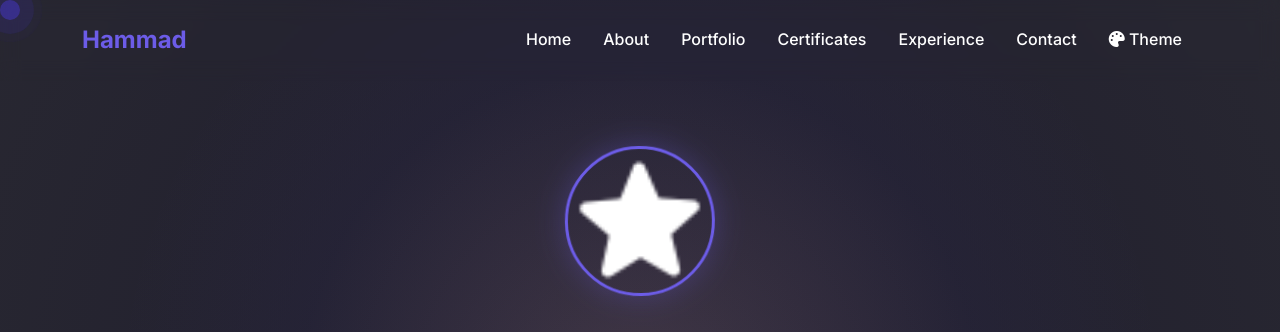
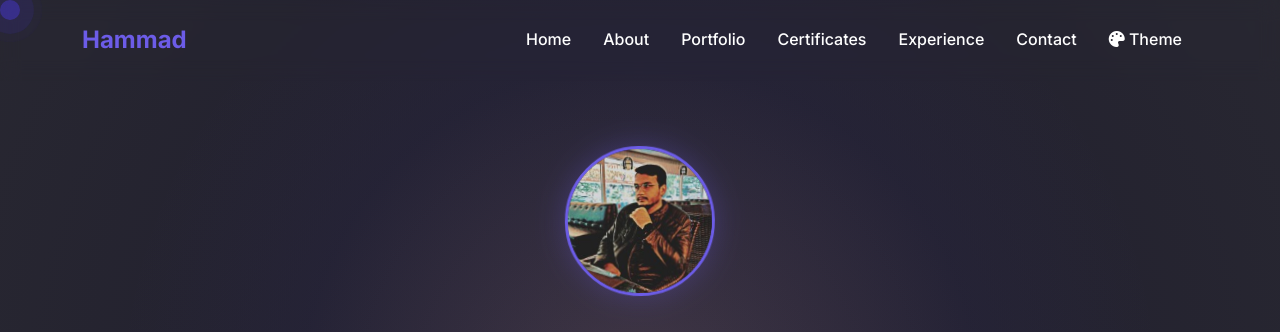
Before and after one commit to Hammadraziq/portfolio-website, a plain HTML site: page index.html in a window 1280 px wide. Shown: the top 332 px of the page. Drawn offline with nearby package versions, Linux system fonts and the light colour scheme; no server answers.

Commit message:
profile image changed

```diff
--- a/index.html
+++ b/index.html
@@ -92,7 +92,7 @@
             <div class="row justify-content-center text-center">
                 <div class="col-lg-8">
                     <div class="profile-image mb-4">
-                        <img src="assets/icon-star-white.png" alt="Hammad" class="rounded-circle">
+                        <img src="assets/profile.jpg" alt="Hammad" class="rounded-circle">
                     </div>
                     <h1 class="hero-title mb-3">Olá, sou Hammad</h1>
                     <h2 class="hero-subtitle mb-4">BSSE Student, Problem Solver, Fullstack Developer</h2>
```
Also changed, not shown: assets/profile.jpg (added).
